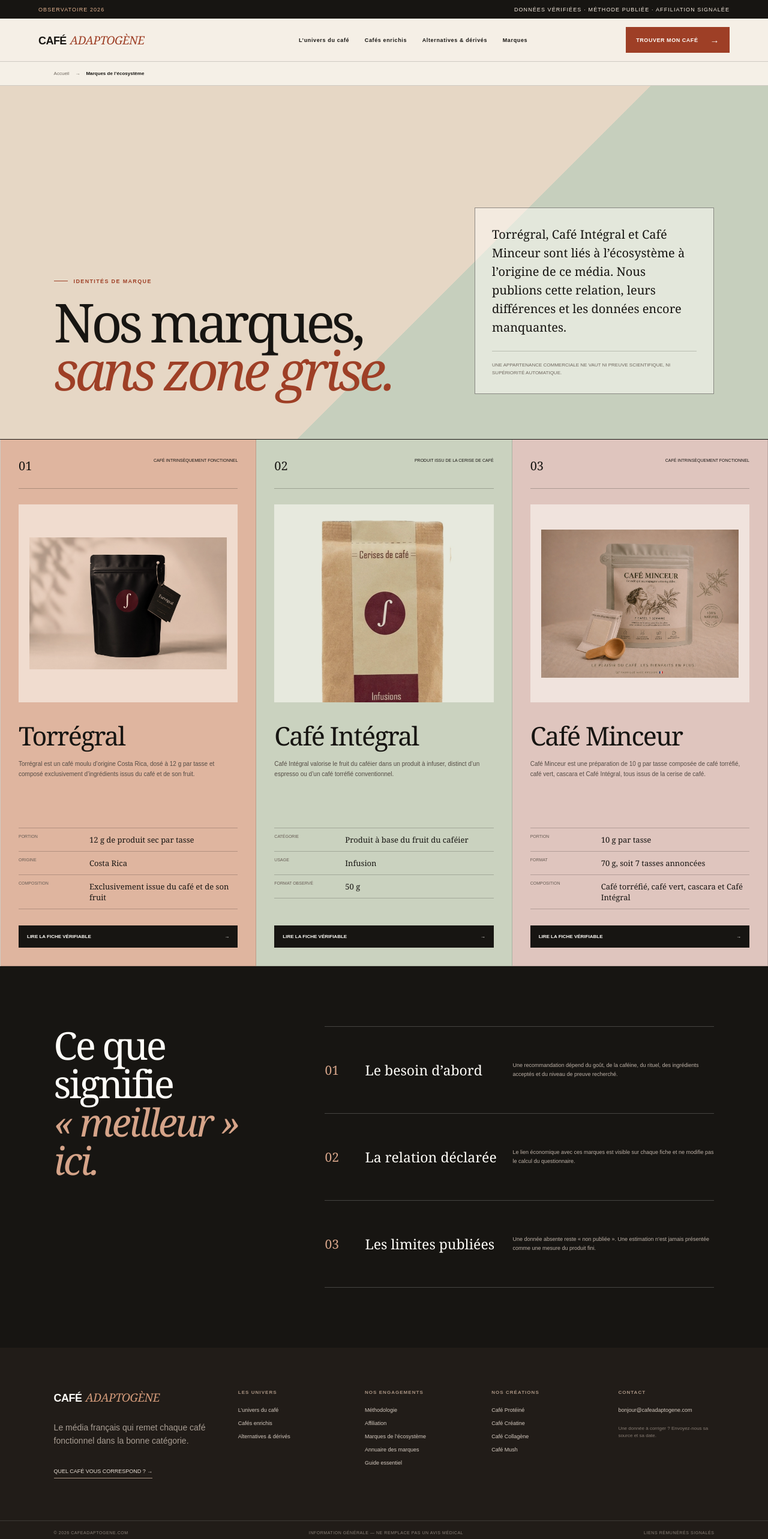
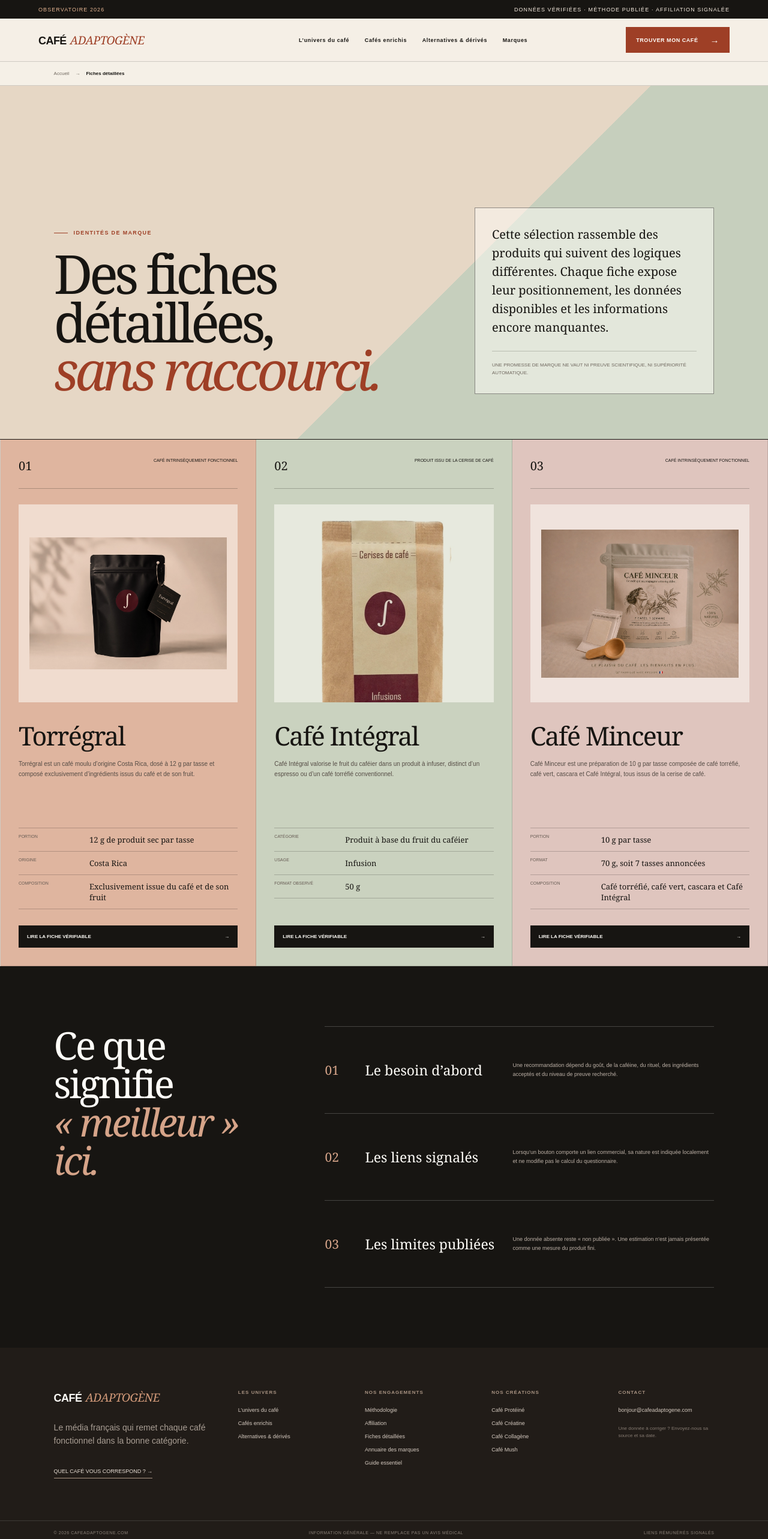
Before and after one commit to fecaox/cafeadaptogene.com, a Next.js app: page /marques in a window 1280 px wide. Shown: the top 2566 px of the page at 60% size. Built offline with nearby package versions, Linux system fonts and the light colour scheme.

Commit message:
Neutralise les liens publics entre les marques

```diff
--- a/app/components/product-card.tsx
+++ b/app/components/product-card.tsx
@@ -8,7 +8,7 @@
     <article className={`product-card${compact ? " compact-product" : ""}`}>
       <div className="product-image">
         <Image src={product.image} alt={product.imageAlt} width={720} height={720} sizes={compact ? "(max-width: 760px) 40vw, 180px" : "(max-width: 760px) 86vw, 320px"} />
-        {commercial && <span className="relationship-badge">Partenaire · classement indépendant</span>}
+        {commercial && <span className="relationship-badge">Lien commercial · classement indépendant</span>}
       </div>
       <div className="product-copy">
         <p className="product-category">{product.category}</p>
@@ -31,7 +31,7 @@
           <small>{product.verified}</small>
           {product.detailPath && <Link href={product.detailPath}>Lire la fiche vérifiée <span>→</span></Link>}
           <a href={product.link} target="_blank" rel={commercial ? "sponsored nofollow noopener" : "nofollow noopener"}>
-            Voir le site officiel <span>↗</span>{commercial && <em>Lien partenaire</em>}
+            Voir le site officiel <span>↗</span>{commercial && <em>Lien commercial</em>}
           </a>
         </div>
       </div>
--- a/app/components/site-chrome.tsx
+++ b/app/components/site-chrome.tsx
@@ -47,7 +47,7 @@
           <h3>Nos engagements</h3>
           <Link href="/methodologie/">Méthodologie</Link>
           <Link href="/politique-affiliation/">Affiliation</Link>
-          <Link href="/marques/">Marques de l’écosystème</Link>
+          <Link href="/marques/">Fiches détaillées</Link>
           <Link href="/annuaire-cafes-fonctionnels/">Annuaire des marques</Link>
           <Link href="/guide-cafe-adaptogene/">Guide essentiel</Link>
         </div>
--- a/app/marques/[slug]/page.tsx
+++ b/app/marques/[slug]/page.tsx
@@ -18,7 +18,7 @@
   if (!brand || !brand.canonicalPath.startsWith("/marques/")) return {};
   return {
     title: `${brand.name} : fiche, composition et avis`,
-    description: `${brand.summary} Données disponibles, limites, profils adaptés et relation commerciale expliquée.`,
+    description: `${brand.summary} Données disponibles, limites, profils adaptés et sources expliquées.`,
     alternates: { canonical: brand.canonicalPath },
     openGraph: {
       type: "article",
--- a/app/marques/page.tsx
+++ b/app/marques/page.tsx
@@ -8,14 +8,14 @@
 export const dynamic = "force-static";
 
 export const metadata: Metadata = {
-  title: "Torrégral, Café Intégral et Café Minceur : nos marques",
-  description: "Identité, positionnement, données disponibles et limites de Torrégral, Café Intégral et Café Minceur, les marques liées à l’écosystème Café Adaptogène.",
+  title: "Torrégral, Café Intégral et Café Minceur : fiches détaillées",
+  description: "Identité, positionnement, données disponibles et limites de Torrégral, Café Intégral et Café Minceur.",
   alternates: { canonical: "/marques/" },
   openGraph: {
-    title: "Les marques de l’écosystème Café Adaptogène",
-    description: "Trois identités de marque explicites, des faits vérifiables et une relation commerciale déclarée.",
+    title: "Trois fiches de marques détaillées",
+    description: "Des faits vérifiables, des données manquantes rendues visibles et des recommandations contextualisées.",
     url: `${siteUrl}/marques/`,
-    images: [{ url: "/og.png", width: 1200, height: 630, alt: "Les marques de l’écosystème Café Adaptogène" }],
+    images: [{ url: "/og.png", width: 1200, height: 630, alt: "Fiches de marques Café Adaptogène" }],
   },
 };
 
@@ -27,7 +27,7 @@
         "@type": "CollectionPage",
         "@id": `${siteUrl}/marques/#page`,
         url: `${siteUrl}/marques/`,
-        name: "Les marques de l’écosystème Café Adaptogène",
+        name: "Fiches détaillées de marques de café fonctionnel",
         description: "Fiches d’identité et données vérifiables de Torrégral, Café Intégral et Café Minceur.",
         isPartOf: { "@id": `${siteUrl}/#website` },
         about: brandEntities.map((brand) => ({ "@id": `${siteUrl}${brand.canonicalPath}#brand` })),
@@ -51,15 +51,15 @@
       <script type="application/ld+json" dangerouslySetInnerHTML={{ __html: JSON.stringify(structuredData) }} />
       <SiteHeader compact />
       <main className="owned-brands-page">
-        <div className="article-breadcrumb"><Link href="/">Accueil</Link><span>→</span><b>Marques de l’écosystème</b></div>
+        <div className="article-breadcrumb"><Link href="/">Accueil</Link><span>→</span><b>Fiches détaillées</b></div>
         <section className="owned-brands-hero">
           <div>
             <p className="eyebrow"><span /> Identités de marque</p>
-            <h1>Nos marques,<br /><em>sans zone grise.</em></h1>
+            <h1>Des fiches détaillées,<br /><em>sans raccourci.</em></h1>
           </div>
           <div className="owned-brands-intro">
-            <p>Torrégral, Café Intégral et Café Minceur sont liés à l’écosystème à l’origine de ce média. Nous publions cette relation, leurs différences et les données encore manquantes.</p>
-            <small>Une appartenance commerciale ne vaut ni preuve scientifique, ni supériorité automatique.</small>
+            <p>Cette sélection rassemble des produits qui suivent des logiques différentes. Chaque fiche expose leur positionnement, les données disponibles et les informations encore manquantes.</p>
+            <small>Une promesse de marque ne vaut ni preuve scientifique, ni supériorité automatique.</small>
           </div>
         </section>
 
@@ -84,7 +84,7 @@
           <h2>Ce que signifie<br /><em>« meilleur » ici.</em></h2>
           <div>
             <article><span>01</span><h3>Le besoin d’abord</h3><p>Une recommandation dépend du goût, de la caféine, du rituel, des ingrédients acceptés et du niveau de preuve recherché.</p></article>
-            <article><span>02</span><h3>La relation déclarée</h3><p>Le lien économique avec ces marques est visible sur chaque fiche et ne modifie pas le calcul du questionnaire.</p></article>
+            <article><span>02</span><h3>Les liens signalés</h3><p>Lorsqu’un bouton comporte un lien commercial, sa nature est indiquée localement et ne modifie pas le calcul du questionnaire.</p></article>
             <article><span>03</span><h3>Les limites publiées</h3><p>Une donnée absente reste « non publiée ». Une estimation n’est jamais présentée comme une mesure du produit fini.</p></article>
           </div>
         </section>
--- a/app/quel-cafe-me-correspond/Quiz.tsx
+++ b/app/quel-cafe-me-correspond/Quiz.tsx
@@ -242,7 +242,7 @@
                   <ul>{result.reasons.length ? result.reasons.map((reason) => <li key={reason}>{reason}</li>) : <li>la meilleure compatibilité globale parmi les produits documentés</li>}</ul>
                   <div className="result-caution"><b>Point à vérifier</b><span>{result.product.limits[0]}</span></div>
                   <a href={result.product.link} target="_blank" rel={commercial ? "sponsored nofollow noopener" : "nofollow noopener"}>
-                    Voir {result.product.name} <span>↗</span>{commercial && <em>Lien partenaire</em>}
+                    Voir {result.product.name} <span>↗</span>{commercial && <em>Lien commercial</em>}
                   </a>
                 </div>
               </article>
@@ -253,7 +253,7 @@
           <button type="button" onClick={restart}>Recommencer le test</button>
           <Link href="/methodologie/">Comprendre le calcul ↗</Link>
         </div>
-        <p className="results-disclosure">Les relations commerciales n’entrent pas dans le calcul. Torrégral, Café Intégral et Café Minceur sont liés à l’écosystème éditorial du site ; cette relation est affichée lorsqu’un de ces produits apparaît.</p>
+        <p className="results-disclosure">Les liens commerciaux sont signalés près du bouton concerné et n’entrent jamais dans le calcul. Les résultats dépendent uniquement des réponses et des données produit.</p>
       </section>
     );
   }
--- a/app/site-data.ts
+++ b/app/site-data.ts
@@ -252,7 +252,7 @@
     faq: [
       { question: "Café nouvelle génération et café adaptogène, est-ce identique ?", answer: "Non. Le café adaptogène est une branche du marché. Le café nouvelle génération comprend aussi les innovations issues du fruit, les cafés protéinés, au collagène et certaines alternatives." },
       { question: "Un café nouvelle génération doit-il contenir des champignons ?", answer: "Non. Il peut être fonctionnel par son procédé ou contenir d’autres familles d’ingrédients." },
-      { question: "Torrégral est-il comparé indépendamment ?", answer: "Torrégral appartient à l’écosystème à l’origine du média. Cette relation est affichée et le produit suit la même grille de portion, caféine, goût, transparence et prix que les autres." },
+      { question: "Torrégral est-il comparé avec la même méthode ?", answer: "Oui. Torrégral suit la même grille de portion, caféine, goût, transparence et prix que les autres produits. La nature commerciale d’un lien éventuel est signalée près du bouton concerné." },
       { question: "Une alternative à la chicorée est-elle encore un café ?", answer: "Non si le café est absent ou minoritaire. Elle appartient alors aux alternatives ou boissons hybrides, même si son usage rappelle le café." },
     ],
     productIds: ["torregral", "cafeminceur", "bonjour", "cafit"],
@@ -293,7 +293,7 @@
         title: "Notre sélection n’est pas un podium universel",
         paragraphs: [
           "Un produit peut être excellent pour une personne et inadapté à une autre. Un amateur d’espresso peut rejeter une formule très complète à l’orge ; une personne sensible à la caféine peut préférer cette même formule à un café classique.",
-          "Le comparatif présente donc des repères de marché, tandis que le questionnaire calcule une correspondance selon sept réponses. La relation commerciale avec Torrégral, Café Minceur et Café Intégral est déclarée et n’ajoute aucun point au calcul.",
+          "Le comparatif présente donc des repères de marché, tandis que le questionnaire calcule une correspondance selon sept réponses. La présence éventuelle d’un lien commercial est signalée localement et n’ajoute aucun point au calcul.",
         ],
         links: [{ label: "Lire notre politique d’affiliation", slug: "politique-affiliation" }],
       },
@@ -1103,7 +1103,7 @@
   {
     slug: "politique-affiliation", eyebrow: "Indépendance", title: "Financement et politique d’affiliation", color: "sage", icon: "€",
     description: "Comment le site peut être rémunéré sans transformer ses recommandations en publicité déguisée.",
-    intro: "Certains liens peuvent générer une commission lorsque vous achetez un produit. Cela n’augmente pas votre prix. Les relations directes avec Torrégral, Café Intégral et Café Minceur sont indiquées ; elles n’accordent aucun bonus automatique dans les classements ou le questionnaire.",
+    intro: "Certains liens peuvent générer une commission lorsque vous achetez un produit. Cela n’augmente pas votre prix. Leur nature commerciale est indiquée près du bouton concerné et n’accorde aucun bonus automatique dans les classements ou le questionnaire.",
     keyPoints: ["Liens commerciaux signalés", "Aucun classement acheté", "Même grille pour toutes les marques", "Alternative non affiliée toujours possible"],
     criteria: [
       { title: "Signalement local", text: "La nature commerciale d’un lien est indiquée près du bouton concerné, pas seulement dans le pied de page." },
```
Also changed, not shown: app/brand-entities.ts (+4 -4 lines), app/page.tsx (+2 -7 lines), public/llms.txt, 1 other file (tests, documents, lock files or other folders).
